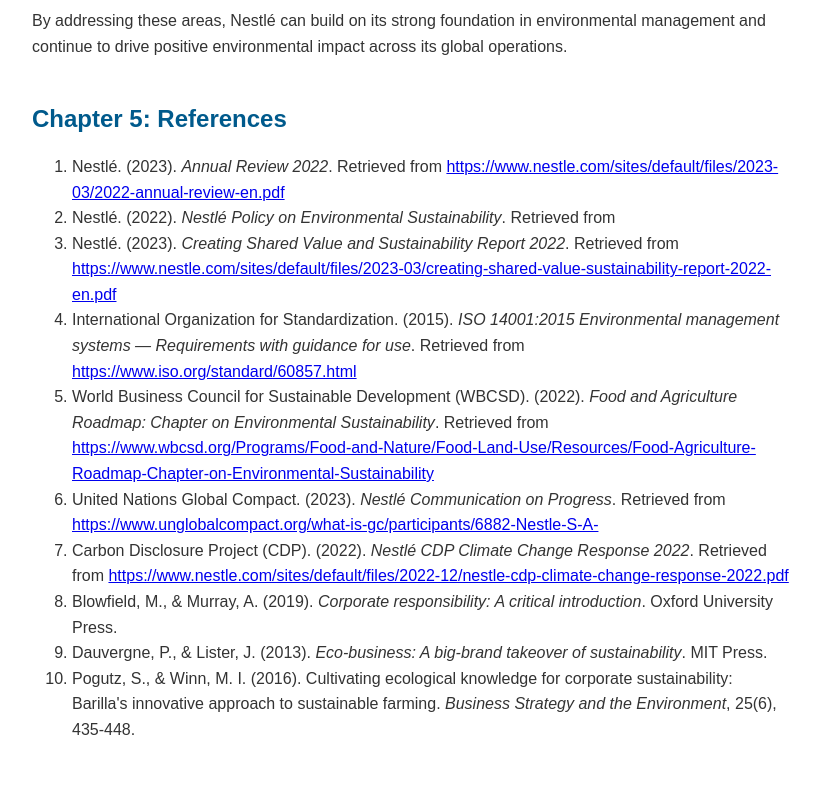
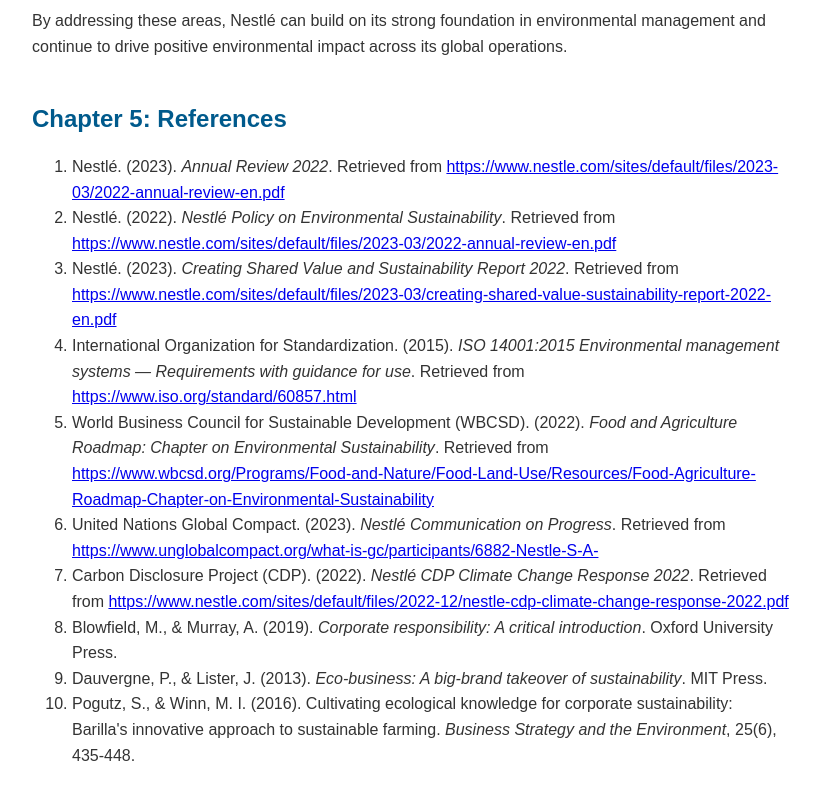
Before and after one commit to RedwanGit/env, a plain HTML site: page reports/nestle.html in a window 1280 px wide. Shown: the part 6199-6999 px from the top of the page, without its empty margins (228-1048 px from the left). Drawn offline with nearby package versions, Linux system fonts and the light colour scheme.

Commit message:
Update nestle.html

```diff
--- a/reports/nestle.html
+++ b/reports/nestle.html
@@ -320,7 +320,7 @@
                             href="https://www.nestle.com/sites/default/files/2023-03/2022-annual-review-en.pdf">https://www.nestle.com/sites/default/files/2023-03/2022-annual-review-en.pdf</a>
                     </li>
                     <li>Nestlé. (2022). <i>Nestlé Policy on Environmental Sustainability</i>. Retrieved from <a
-                            href="https://www.nestle.com/sites/default/files/asset-library/documents/library/documents/environmental_sustainability/nestl%C3%A9%20policy%20on%20environmental%20sustainability.pdf"></a>
+                            href="https://www.nestle.com/sites/default/files/asset-library/documents/library/documents/environmental_sustainability/nestl%C3%A9%20policy%20on%20environmental%20sustainability.pdf">https://www.nestle.com/sites/default/files/2023-03/2022-annual-review-en.pdf</a>
                     </li>
                     <li>Nestlé. (2023). <i>Creating Shared Value and Sustainability Report 2022</i>. Retrieved from <a
                             href="https://www.nestle.com/sites/default/files/2023-03/creating-shared-value-sustainability-report-2022-en.pdf">https://www.nestle.com/sites/default/files/2023-03/creating-shared-value-sustainability-report-2022-en.pdf</a>
```
